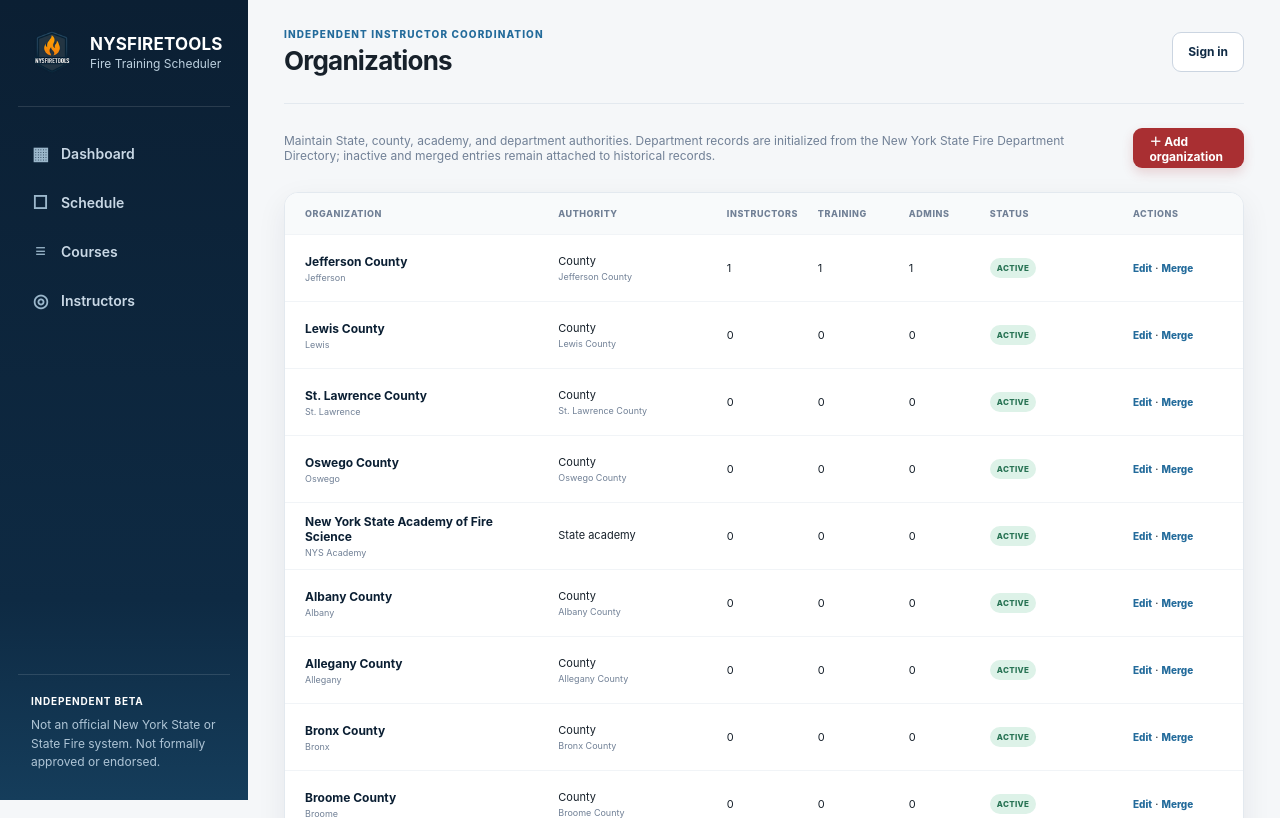
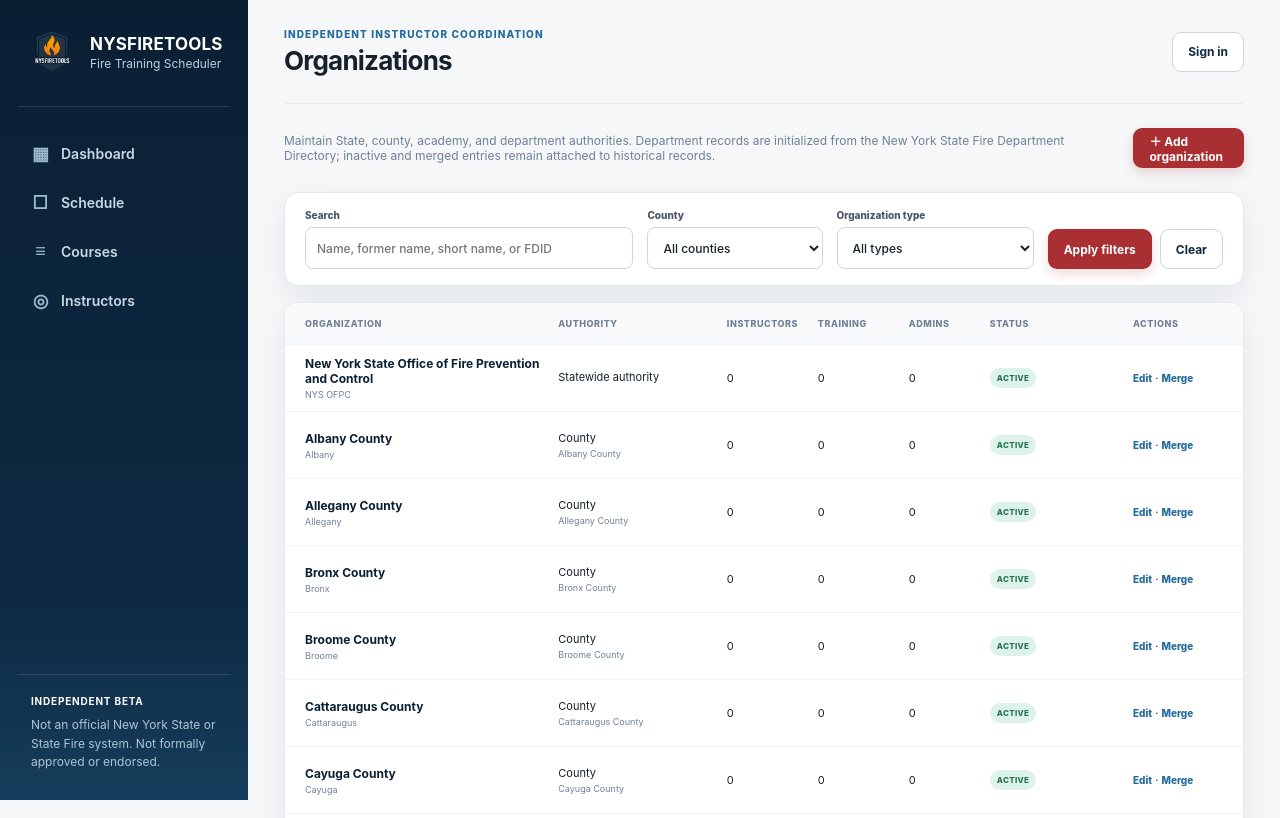
Before and after one commit to tz2327ny/scheduling.nysfiretools.com, a Django app: page /organizations/ in a window 1280 px wide. Shown: the top 818 px of the page. Run offline with Django 5.2, Linux system fonts and the light colour scheme; data comes from the database, SQL or seed files in the repository; tables that the repository leaves empty hold one stand-in row (values such as "Sample post").

Commit message:
Restore global admin and add organization filters

```diff
--- a/scheduling/forms.py
+++ b/scheduling/forms.py
@@ -19,6 +19,7 @@ from .models import (
     TrainingSession,
     normalize_organization_name,
 )
+from .widgets import OrganizationSelect
 
 
 def county_from_organization_name(name):
@@ -133,6 +134,7 @@ class OrganizationMergeForm(forms.Form):
     target = forms.ModelChoiceField(
         label="Merge into",
         queryset=Organization.objects.none(),
+        widget=OrganizationSelect,
         help_text="The old organization remains on historical training records and becomes an alias of the selected successor.",
     )
 
@@ -307,6 +309,7 @@ class TrainingEventForm(forms.ModelForm):
 
     def __init__(self, *args, managed_organizations=None, **kwargs):
         super().__init__(*args, **kwargs)
+        self.fields["host_organization"].widget = OrganizationSelect()
         if managed_organizations is not None:
             self.fields["host_organization"].queryset = managed_organizations
         if self.instance.pk:
@@ -445,6 +448,7 @@ class InstructorForm(forms.ModelForm):
     ):
         self.authorization_verifier = authorization_verifier
         super().__init__(*args, **kwargs)
+        self.fields["home_organization"].widget = OrganizationSelect()
         if managed_organizations is not None:
             self.fields["home_organization"].queryset = managed_organizations
         if authorization_verifier is None:
--- a/scheduling/views.py
+++ b/scheduling/views.py
@@ -182,6 +182,9 @@ def dashboard(request):
 @login_required_unless_debug
 def organization_list(request):
     require_course_manager(request.user)
+    search = request.GET.get("q", "").strip()[:100]
+    county = request.GET.get("county", "").strip()[:60]
+    kind = request.GET.get("kind", "").strip()[:16]
     organizations = Organization.objects.annotate(
         instructor_count=Count("instructors", distinct=True),
         training_count=Count("training_events", distinct=True),
@@ -191,10 +194,34 @@ def organization_list(request):
             distinct=True,
         ),
     ).select_related("parent", "successor")
+    if search:
+        organizations = organizations.filter(
+            Q(name__icontains=search)
+            | Q(short_name__icontains=search)
+            | Q(fdid_code__icontains=search)
+            | Q(aliases__name__icontains=search)
+        ).distinct()
+    if county:
+        organizations = organizations.filter(county_name__iexact=county)
+    if kind in Organization.Kind.values:
+        organizations = organizations.filter(kind=kind)
+    organizations = organizations.order_by("display_order", "kind", "county_name", "name")
+    paginator = Paginator(organizations, 50)
+    page = paginator.get_page(request.GET.get("page"))
     return render(
         request,
         "scheduling/organization_list.html",
-        {"organizations": organizations},
+        {
+            "organizations": page.object_list,
+            "page_obj": page,
+            "search": search,
+            "selected_county": county,
+            "selected_kind": kind,
+            "county_choices": Organization.objects.filter(
+                kind=Organization.Kind.AGENCY,
+            ).order_by("county_name").values_list("county_name", flat=True).distinct(),
+            "kind_choices": Organization.Kind.choices,
+        },
     )
 
 
--- a/static/css/app.css
+++ b/static/css/app.css
@@ -403,6 +403,14 @@ h2 { margin-bottom: 0; font-size: 18px; letter-spacing: -.02em; }
 .metric-card > span { color: var(--amber-700); font-size: 8px; font-weight: 900; letter-spacing: .08em; text-transform: uppercase; }
 .metric-card > strong { margin-top: 10px; color: var(--navy-950); font-size: 17px; }
 .metric-card > small { margin-top: 9px; color: var(--slate-500); font-size: 10px; line-height: 1.55; }
+.organization-filters { display: grid; grid-template-columns: minmax(250px, 1.5fr) minmax(160px, .8fr) minmax(180px, .9fr) auto; gap: 14px; align-items: end; margin-bottom: 16px; padding: 16px 20px; }
+.organization-filter-actions { display: flex; gap: 8px; }
+.pagination { display: flex; justify-content: center; align-items: center; gap: 14px; padding: 18px 0 28px; color: var(--slate-500); font-size: 10px; font-weight: 700; }
+.organization-picker-controls { display: grid; grid-template-columns: minmax(150px, 1.4fr) minmax(130px, .8fr); gap: 7px; margin-bottom: 7px; }
+.organization-picker-search, .organization-picker-county { width: 100%; min-height: 38px; padding: 7px 9px; border: 1px solid var(--slate-300); border-radius: 8px; background: white; color: var(--slate-950); font-size: 10px; }
+.organization-picker-search:focus, .organization-picker-county:focus { border-color: var(--blue-600); outline: 3px solid rgba(35,107,155,.12); }
+.organization-picker-count { display: block; margin-top: 5px; color: var(--slate-500); font-size: 9px; font-weight: 600; }
+select.organization-picker-select[multiple] { min-height: 260px; }
 .checkbox-group > div { display: grid; grid-template-columns: 1fr 1fr; gap: 7px 14px; padding: 10px 12px; border: 1px solid var(--slate-300); border-radius: 8px; background: #fbfcfd; }
 .checkbox-group > div label { display: flex; align-items: center; gap: 7px; font-size: 11px; font-weight: 600; }
 .course-selector > small { display: block; margin-top: 7px; color: var(--slate-500); font-size: 9px; font-weight: 500; line-height: 1.45; }
@@ -716,3 +724,12 @@ h2 { margin-bottom: 0; font-size: 18px; letter-spacing: -.02em; }
   .organization-table .data-row:not(.data-head) { grid-template-columns: 1fr; }
   .data-row:not(.data-head) > [data-label]:first-child { grid-column: auto; }
 }
+
+@media (max-width: 760px) {
+  .organization-filters { grid-template-columns: 1fr; padding: 15px; }
+  .organization-filter-actions { display: grid; grid-template-columns: 1fr 1fr; }
+  .organization-filter-actions .button { width: 100%; }
+  .organization-picker-controls { grid-template-columns: 1fr; }
+  .organization-picker-search, .organization-picker-county { min-height: 48px; font-size: 16px; }
+  .pagination { flex-wrap: wrap; }
+}
--- /dev/null
+++ b/static/js/organization-picker.js
@@ -0,0 +1,62 @@
+(function () {
+  function enhance(select) {
+    if (select.dataset.organizationPickerReady === "true") return;
+    select.dataset.organizationPickerReady = "true";
+
+    var options = Array.from(select.options).filter(function (option) { return option.value; });
+    if (options.length < 20) return;
+
+    var controls = document.createElement("div");
+    controls.className = "organization-picker-controls";
+    var search = document.createElement("input");
+    search.type = "search";
+    search.className = "organization-picker-search";
+    search.placeholder = "Search organization or FDID";
+    search.setAttribute("aria-label", "Search organizations");
+    var county = document.createElement("select");
+    county.className = "organization-picker-county";
+    county.setAttribute("aria-label", "Filter organizations by county");
+    county.innerHTML = '<option value="">All counties</option>';
+    Array.from(new Set(options.map(function (option) { return option.dataset.county || ""; }).filter(Boolean)))
+      .sort(function (a, b) { return a.localeCompare(b); })
+      .forEach(function (name) {
+        var choice = document.createElement("option");
+        choice.value = name;
+        choice.textContent = name + " County";
+        county.appendChild(choice);
+      });
+    var count = document.createElement("small");
+    count.className = "organization-picker-count";
+
+    controls.appendChild(search);
+    controls.appendChild(county);
+    select.parentNode.insertBefore(controls, select);
+    select.parentNode.insertBefore(count, select.nextSibling);
+
+    function filter() {
+      var query = search.value.trim().toLowerCase();
+      var selectedCounty = county.value;
+      var visible = 0;
+      options.forEach(function (option) {
+        var searchText = (option.textContent + " " + (option.dataset.search || "")).toLowerCase();
+        var matchesText = !query || searchText.includes(query);
+        var matchesCounty = !selectedCounty || option.dataset.county === selectedCounty;
+        var keepSelected = option.selected;
+        option.hidden = !(matchesText && matchesCounty) && !keepSelected;
+        if (!option.hidden) visible += 1;
+      });
+      count.textContent = visible + " organization" + (visible === 1 ? "" : "s") + " shown";
+    }
+
+    search.addEventListener("input", filter);
+    county.addEventListener("change", filter);
+    filter();
+  }
+
+  function initialize() {
+    document.querySelectorAll("select[data-organization-picker]").forEach(enhance);
+  }
+
+  if (document.readyState === "loading") document.addEventListener("DOMContentLoaded", initialize);
+  else initialize();
+})();
--- a/templates/accounts/user_list.html
+++ b/templates/accounts/user_list.html
@@ -70,7 +70,7 @@
     {% for account in users %}
     <div class="data-row" role="row">
       <span data-label="User"><strong>{{ account.get_full_name|default:account.username }}</strong><small>{{ account.email|default:account.username }}</small></span>
-      <span data-label="Access">{% if account.is_superuser %}Site administrator{% elif account.instructor_profile %}Instructor{% elif account.organization_roles.all %}Organization administrator{% else %}User{% endif %}</span>
+      <span data-label="Access">{% if account.is_superuser %}Global administrator{% elif account.instructor_profile %}Instructor{% elif account.organization_roles.all %}Organization administrator{% else %}User{% endif %}</span>
       <span data-label="Assignment">{% if account.instructor_profile %}{{ account.instructor_profile.home_organization.short_name }}{% else %}{% for role in account.organization_roles.all %}{{ role.organization.short_name }}{% if not forloop.last %}, {% endif %}{% empty %}—{% endfor %}{% endif %}</span>
       <span data-label="Status">{% if account.instructor_application.status == 'pending' %}<i class="status tentative">Pending</i>{% elif account.instructor_application.status == 'rejected' %}<i class="status unavailable">Not approved</i>{% elif account.is_active %}<i class="status available">Enabled</i>{% else %}<i class="status inactive">Disabled</i>{% endif %}</span>
       <span class="table-actions" data-label="Actions"><a class="text-link" href="{% url 'user_edit' account.pk %}">Manage</a><a class="text-link" href="{% url 'user_password_reset' account.pk %}">Reset password</a></span>
--- a/templates/base.html
+++ b/templates/base.html
@@ -8,6 +8,7 @@
   <title>{% block title %}NYSFIRETOOLS Fire Training Scheduler{% endblock %}</title>
   <link rel="icon" href="{% static 'images/nysfiretools-logo.png' %}" type="image/png">
   <link rel="stylesheet" href="{% static 'css/app.css' %}">
+  <script src="{% static 'js/organization-picker.js' %}" defer></script>
 </head>
 <body>
   <div class="app-shell">
@@ -53,7 +54,7 @@
           {% if user.is_authenticated %}
           <div class="user-chip">
             <span class="avatar">{{ user.first_name|first|default:"U" }}{{ user.last_name|first }}</span>
-            <span><strong>{{ user.get_full_name|default:user.username }}</strong><small>{% if user.is_superuser %}Site administrator{% elif user.instructor_profile %}Instructor{% else %}Organization user{% endif %}</small></span>
+            <span><strong>{{ user.get_full_name|default:user.username }}</strong><small>{% if user.is_superuser %}Global administrator{% elif user.instructor_profile %}Instructor{% else %}Organization user{% endif %}</small></span>
           </div>
           <div class="account-actions">
             {% if has_administration_access %}<a class="text-link" href="{% url 'administration' %}">Administration</a>{% endif %}
--- a/templates/registration/register.html
+++ b/templates/registration/register.html
@@ -1,7 +1,7 @@
 {% load static %}
 <!doctype html>
 <html lang="en">
-<head><meta charset="utf-8"><meta name="viewport" content="width=device-width, initial-scale=1"><title>Instructor registration · NYSFIRETOOLS Fire Training Scheduler</title><link rel="icon" href="{% static 'images/nysfiretools-logo.png' %}" type="image/png"><link rel="stylesheet" href="{% static 'css/app.css' %}"></head>
+<head><meta charset="utf-8"><meta name="viewport" content="width=device-width, initial-scale=1"><title>Instructor registration · NYSFIRETOOLS Fire Training Scheduler</title><link rel="icon" href="{% static 'images/nysfiretools-logo.png' %}" type="image/png"><link rel="stylesheet" href="{% static 'css/app.css' %}"><script src="{% static 'js/organization-picker.js' %}" defer></script></head>
 <body class="login-page">
   <main class="login-card registration-card">
     <div class="brand dark"><img class="brand-logo" src="{% static 'images/nysfiretools-logo.png' %}" alt="NYSFIRETOOLS.com"><div><strong>NYSFIRETOOLS</strong><span>Account Access</span></div></div>
--- a/templates/registration/register_general.html
+++ b/templates/registration/register_general.html
@@ -1,7 +1,7 @@
 {% load static %}
 <!doctype html>
 <html lang="en">
-<head><meta charset="utf-8"><meta name="viewport" content="width=device-width, initial-scale=1"><title>Request NYSFIRETOOLS access</title><link rel="icon" href="{% static 'images/nysfiretools-logo.png' %}" type="image/png"><link rel="stylesheet" href="{% static 'css/app.css' %}"></head>
+<head><meta charset="utf-8"><meta name="viewport" content="width=device-width, initial-scale=1"><title>Request NYSFIRETOOLS access</title><link rel="icon" href="{% static 'images/nysfiretools-logo.png' %}" type="image/png"><link rel="stylesheet" href="{% static 'css/app.css' %}"><script src="{% static 'js/organization-picker.js' %}" defer></script></head>
 <body class="login-page">
   <main class="login-card registration-card">
     <div class="brand dark"><img class="brand-logo" src="{% static 'images/nysfiretools-logo.png' %}" alt="NYSFIRETOOLS.com"><div><strong>NYSFIRETOOLS</strong><span>General access</span></div></div>
--- a/templates/scheduling/instructor_list.html
+++ b/templates/scheduling/instructor_list.html
@@ -12,9 +12,9 @@
 <form class="filter-bar" method="get">
   {% if include_inactive %}<input type="hidden" name="inactive" value="1">{% endif %}
   <label>Home organization
-    <select name="organization">
+    <select name="organization" data-organization-picker>
       <option value="">All organizations</option>
-      {% for organization in organizations %}<option value="{{ organization.pk }}" {% if selected_organization == organization.pk|stringformat:"s" %}selected{% endif %}>{{ organization.short_name }}</option>{% endfor %}
+      {% for organization in organizations %}<option value="{{ organization.pk }}" data-county="{{ organization.county_name }}" data-kind="{{ organization.kind }}" data-search="{{ organization.fdid_code }}" {% if selected_organization == organization.pk|stringformat:"s" %}selected{% endif %}>{{ organization.authority_label }}</option>{% endfor %}
     </select>
   </label>
   <button class="button secondary" type="submit">Apply filter</button>
--- a/templates/scheduling/organization_list.html
+++ b/templates/scheduling/organization_list.html
@@ -8,6 +8,13 @@
   <p>Maintain State, county, academy, and department authorities. Department records are initialized from the New York State Fire Department Directory; inactive and merged entries remain attached to historical records.</p>
   <a class="button primary" href="{% url 'organization_create' %}">＋ Add organization</a>
 </section>
+
+<form class="panel organization-filters" method="get">
+  <label class="field"><span>Search</span><input type="search" name="q" value="{{ search }}" placeholder="Name, former name, short name, or FDID"></label>
+  <label class="field"><span>County</span><select name="county"><option value="">All counties</option>{% for county in county_choices %}<option value="{{ county }}"{% if selected_county == county %} selected{% endif %}>{{ county }}</option>{% endfor %}</select></label>
+  <label class="field"><span>Organization type</span><select name="kind"><option value="">All types</option>{% for value, label in kind_choices %}<option value="{{ value }}"{% if selected_kind == value %} selected{% endif %}>{{ label }}</option>{% endfor %}</select></label>
+  <div class="organization-filter-actions"><button class="button primary" type="submit">Apply filters</button><a class="button secondary" href="{% url 'organization_list' %}">Clear</a></div>
+</form>
 
 <section class="panel table-panel">
   <div class="data-table organization-table" role="table" aria-label="Participating organizations">
@@ -25,4 +32,11 @@
     {% empty %}<div class="empty-state">No organizations have been added.</div>{% endfor %}
   </div>
 </section>
+{% if page_obj.paginator.num_pages > 1 %}
+<nav class="pagination" aria-label="Organization pages">
+  {% if page_obj.has_previous %}<a class="button secondary" href="?q={{ search|urlencode }}&county={{ selected_county|urlencode }}&kind={{ selected_kind|urlencode }}&page={{ page_obj.previous_page_number }}">Previous</a>{% endif %}
+  <span>Page {{ page_obj.number }} of {{ page_obj.paginator.num_pages }} · {{ page_obj.paginator.count }} results</span>
+  {% if page_obj.has_next %}<a class="button secondary" href="?q={{ search|urlencode }}&county={{ selected_county|urlencode }}&kind={{ selected_kind|urlencode }}&page={{ page_obj.next_page_number }}">Next</a>{% endif %}
+</nav>
+{% endif %}
 {% endblock %}
--- a/templates/scheduling/schedule.html
+++ b/templates/scheduling/schedule.html
@@ -17,9 +17,9 @@
     </select>
   </label>
   <label>Hosting organization
-    <select name="organization">
+    <select name="organization" data-organization-picker>
       <option value="">All organizations</option>
-      {% for organization in organizations %}<option value="{{ organization.pk }}" {% if selected_organization == organization.pk|stringformat:"s" %}selected{% endif %}>{{ organization.short_name }}</option>{% endfor %}
+      {% for organization in organizations %}<option value="{{ organization.pk }}" data-county="{{ organization.county_name }}" data-kind="{{ organization.kind }}" data-search="{{ organization.fdid_code }}" {% if selected_organization == organization.pk|stringformat:"s" %}selected{% endif %}>{{ organization.authority_label }}</option>{% endfor %}
     </select>
   </label>
   <button class="button secondary" type="submit">Apply filters</button>
```
Also changed, not shown: accounts/forms.py (+12 -7 lines), accounts/tests.py (+18 -1 lines), scheduling/tests.py (+33 -0 lines), scheduling/widgets.py (added, +36 -0 lines), accounts/migrations/0009_restore_global_administrator.py (added).
